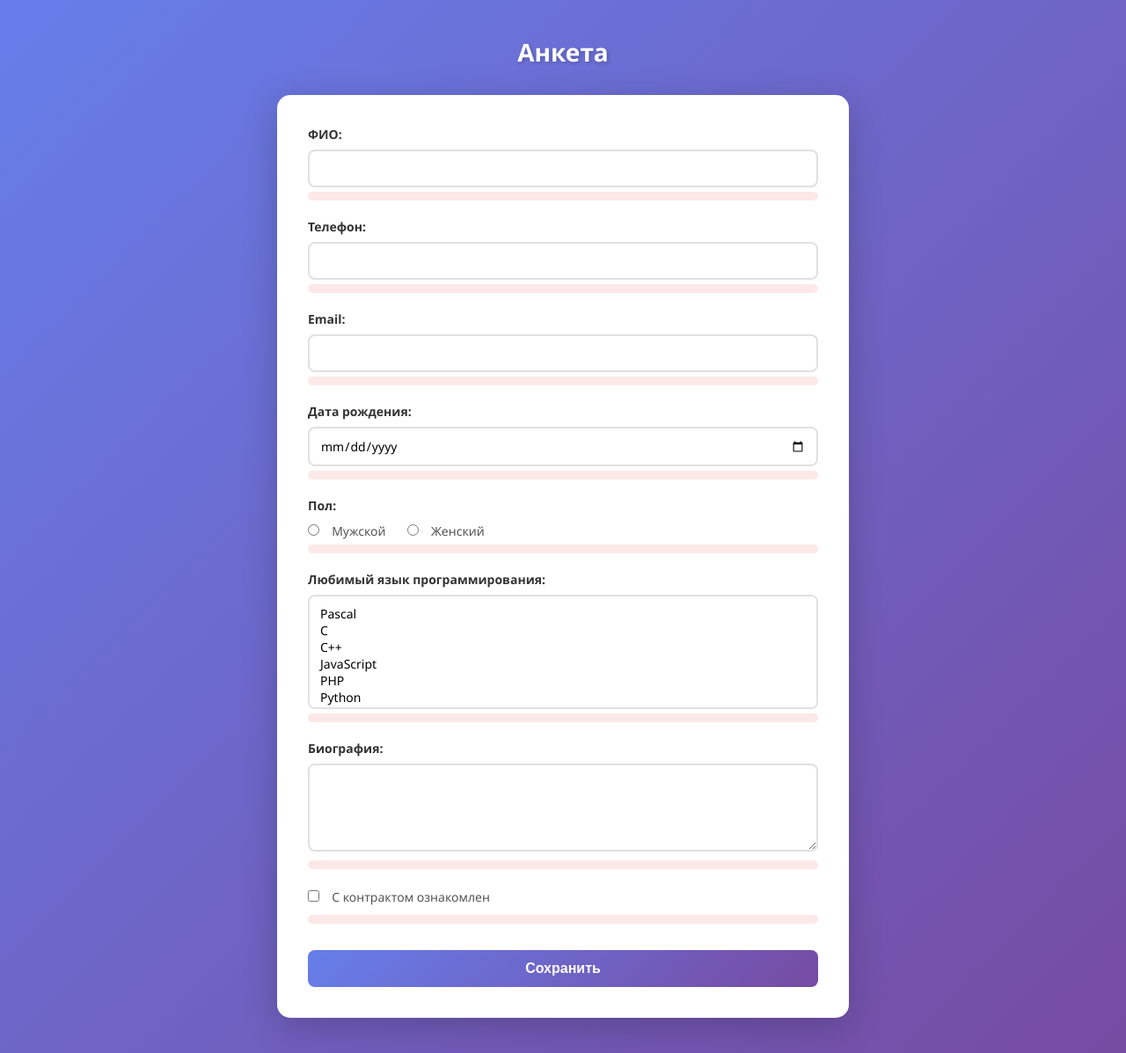
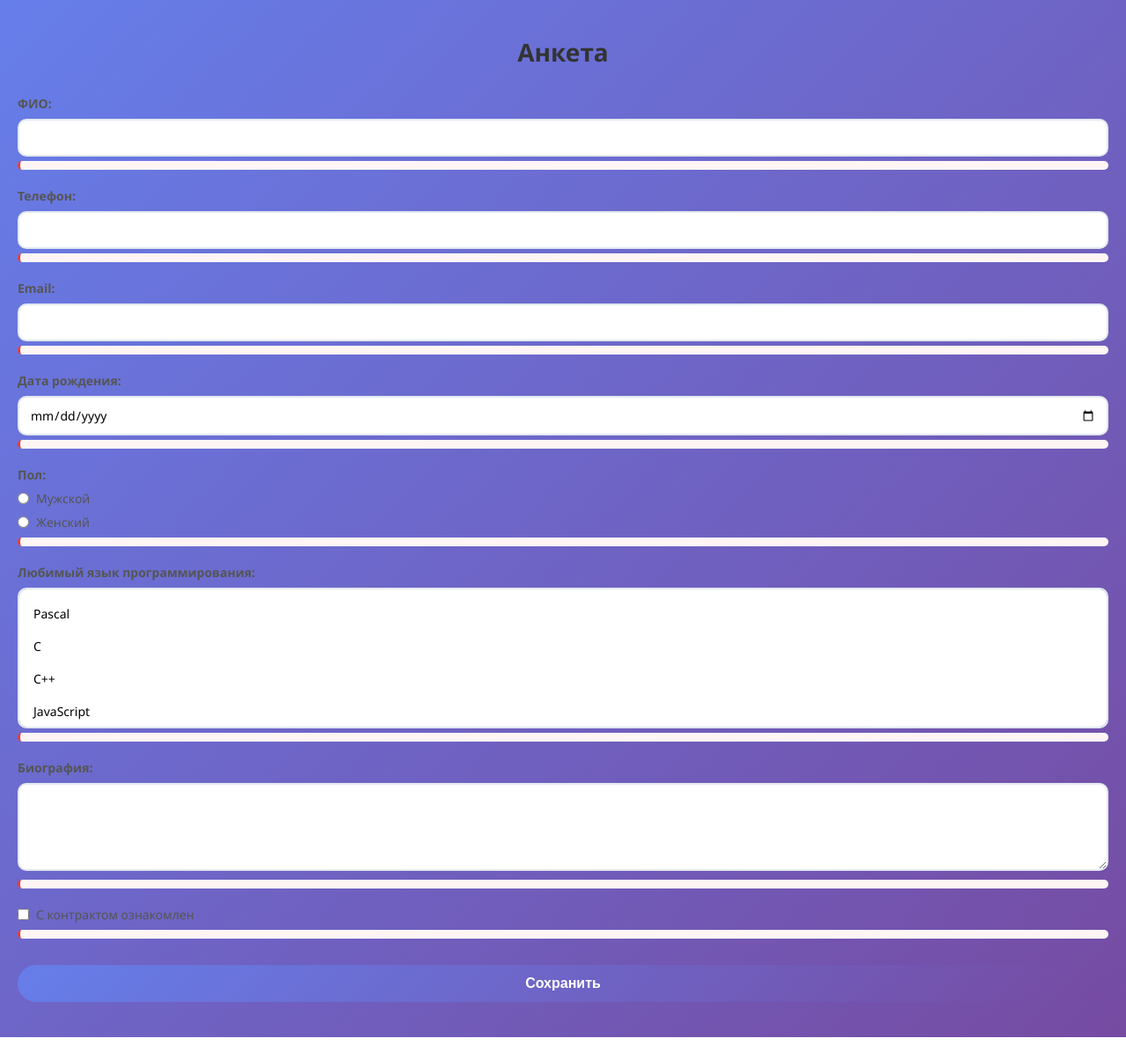
Before and after one commit to EgorGusev2/web_task3, a PHP site: page /index.html in a window 1280 px wide. Shown: the whole page at 88% size. Run offline with PHP 8.4, Linux system fonts and the light colour scheme.

Commit message:
Update style.css

```diff
--- a/style.css
+++ b/style.css
@@ -7,27 +7,26 @@
 }
 
 body {
-    font-family: 'Segoe UI', Tahoma, Geneva, Verdana, sans-serif;
+    font-family: 'Segoe UI', Arial, sans-serif;
     background: linear-gradient(135deg, #667eea 0%, #764ba2 100%);
     min-height: 100vh;
     padding: 40px 20px;
 }
 
+.container {
+    max-width: 700px;
+    margin: 0 auto;
+    background: white;
+    border-radius: 20px;
+    box-shadow: 0 20px 60px rgba(0, 0, 0, 0.3);
+    padding: 40px;
+}
+
 h1 {
     text-align: center;
-    color: #fff;
+    color: #333;
     margin-bottom: 30px;
     font-size: 28px;
-    text-shadow: 2px 2px 4px rgba(0,0,0,0.2);
-}
-
-form {
-    max-width: 650px;
-    margin: 0 auto;
-    background: white;
-    padding: 35px;
-    border-radius: 15px;
-    box-shadow: 0 10px 40px rgba(0,0,0,0.2);
 }
 
 .form-group {
@@ -38,8 +37,13 @@ label {
     display: block;
     margin-bottom: 8px;
     font-weight: 600;
-    color: #333;
+    color: #555;
     font-size: 14px;
+}
+
+.required {
+    color: #e53e3e;
+    margin-left: 4px;
 }
 
 input[type="text"],
@@ -50,8 +54,8 @@ textarea,
 select {
     width: 100%;
     padding: 10px 12px;
-    border: 2px solid #e0e0e0;
-    border-radius: 8px;
+    border: 2px solid #e2e8f0;
+    border-radius: 10px;
     font-size: 14px;
     transition: all 0.3s ease;
     font-family: inherit;
@@ -65,49 +69,95 @@ textarea:focus,
 select:focus {
     outline: none;
     border-color: #667eea;
-    box-shadow: 0 0 0 3px rgba(102,126,234,0.1);
+    box-shadow: 0 0 0 3px rgba(102, 126, 234, 0.1);
+}
+
+select[multiple] {
+    min-height: 140px;
+    padding: 8px;
+}
+
+select[multiple] option {
+    padding: 8px;
+    margin: 2px 0;
+    border-radius: 6px;
+}
+
+select[multiple] option:checked {
+    background: linear-gradient(135deg, #667eea, #764ba2);
+    color: white;
 }
 
 textarea {
-    height: 100px;
     resize: vertical;
+    min-height: 100px;
 }
 
-select[multiple] {
-    height: 130px;
+.radio-group, .checkbox-group {
+    margin: 8px 0;
+    display: flex;
+    align-items: center;
 }
 
-.radio-group {
-    display: inline-block;
-    margin-right: 20px;
-}
-
-.radio-group label,
-.checkbox-group label {
-    display: inline;
-    font-weight: normal;
-    margin-left: 5px;
-    color: #555;
-}
-
-.radio-group input,
-.checkbox-group input {
+.radio-group input, .checkbox-group input {
     width: auto;
-    margin-right: 5px;
+    margin-right: 8px;
     cursor: pointer;
 }
 
-.checkbox-group {
-    margin: 10px 0;
+.radio-group label, .checkbox-group label {
+    display: inline;
+    margin-bottom: 0;
+    cursor: pointer;
+    font-weight: normal;
+}
+
+.hint {
+    display: block;
+    margin-top: 6px;
+    font-size: 12px;
+    color: #888;
 }
 
 .error {
-    color: #e74c3c;
+    color: #e53e3e;
     font-size: 12px;
     margin-top: 5px;
-    padding: 5px;
-    background-color: #fde8e8;
-    border-radius: 5px;
+    padding: 5px 10px;
+    background: #fff5f5;
+    border-radius: 8px;
+    border-left: 3px solid #e53e3e;
+}
+
+.error-summary {
+    background: #fff5f5;
+    border-left: 4px solid #e53e3e;
+    padding: 12px;
+    margin-bottom: 20px;
+    border-radius: 10px;
+    color: #c53030;
+}
+
+.success {
+    background: linear-gradient(135deg, #48bb78, #38a169);
+    color: white;
+    padding: 12px;
+    border-radius: 10px;
+    margin-bottom: 20px;
+    text-align: center;
+    font-weight: 500;
+    animation: fadeIn 0.5s ease;
+}
+
+@keyframes fadeIn {
+    from {
+        opacity: 0;
+        transform: translateY(-10px);
+    }
+    to {
+        opacity: 1;
+        transform: translateY(0);
+    }
 }
 
 button {
@@ -115,7 +165,7 @@ button {
     color: white;
     padding: 12px 24px;
     border: none;
-    border-radius: 8px;
+    border-radius: 40px;
     cursor: pointer;
     font-size: 16px;
     font-weight: 600;
```
Also changed, not shown: other parts of style.css (+10 -23 lines).
